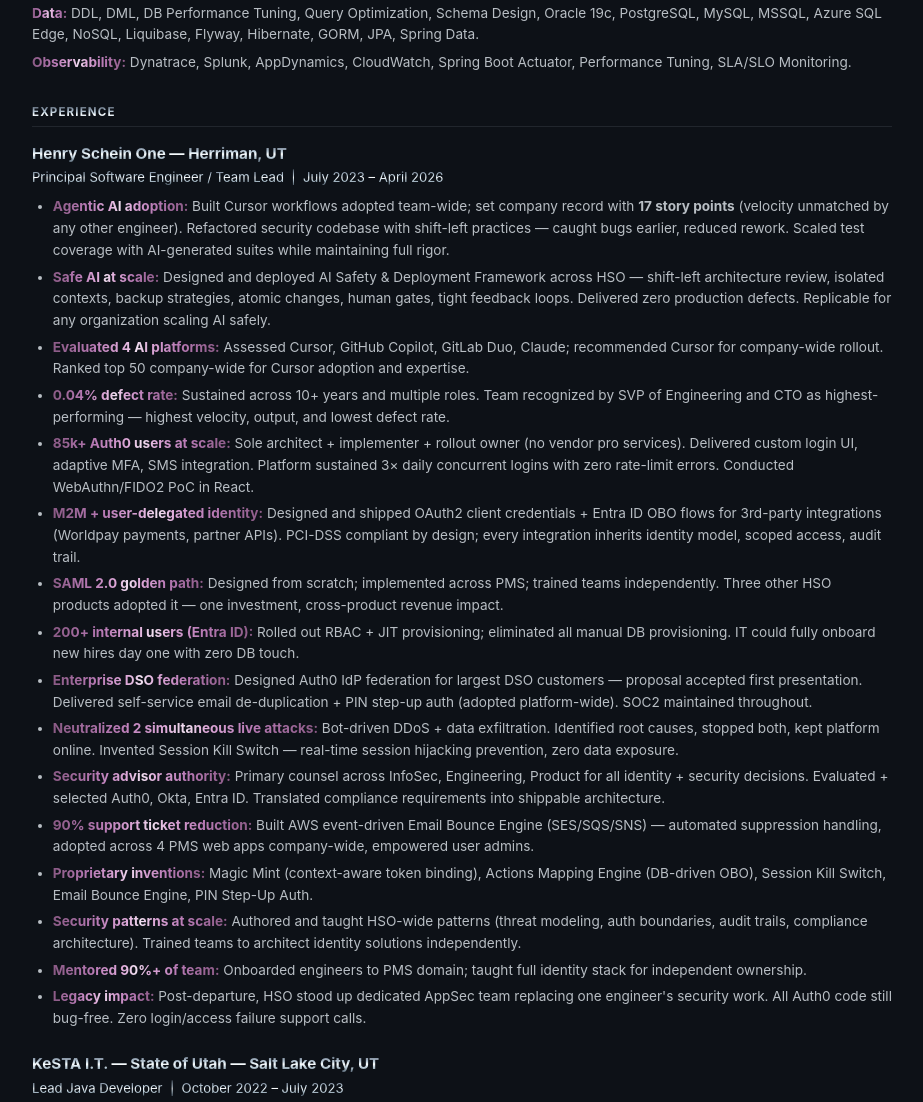
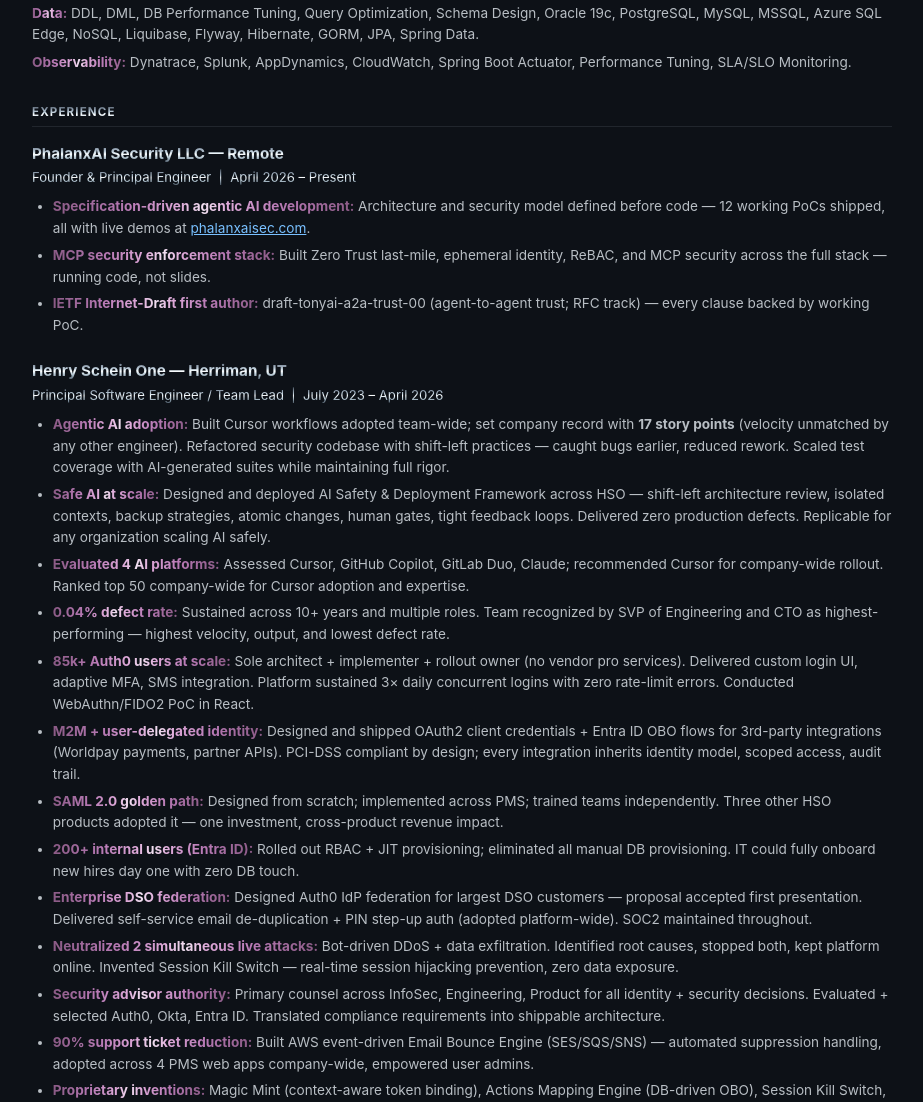
Before and after one commit to tonyt68/portfolio, a plain HTML site: page resume.html in a window 1280 px wide. Shown: the part 1137-2239 px from the top of the page, without its empty margins (178-1101 px from the left). Drawn offline with Linux system fonts and the light colour scheme.

Commit message:
Add PhalanxAI Security LLC Founder role to Experience section

```diff
--- a/resume.html
+++ b/resume.html
@@ -304,6 +304,16 @@
   <h2>Experience</h2>
 
   <div class="job">
+    <div class="job-company">PhalanxAI Security LLC — Remote</div>
+    <div class="job-title">Founder &amp; Principal Engineer &nbsp;|&nbsp; April 2026 – Present</div>
+    <ul>
+      <li><strong>Specification-driven agentic AI development:</strong> Architecture and security model defined before code — 12 working PoCs shipped, all with live demos at <a href="https://phalanxaisec.com" target="_blank" rel="noopener noreferrer">phalanxaisec.com</a>.</li>
+      <li><strong>MCP security enforcement stack:</strong> Built Zero Trust last-mile, ephemeral identity, ReBAC, and MCP security across the full stack — running code, not slides.</li>
+      <li><strong>IETF Internet-Draft first author:</strong> draft-tonyai-a2a-trust-00 (agent-to-agent trust; RFC track) — every clause backed by working PoC.</li>
+    </ul>
+  </div>
+
+  <div class="job">
     <div class="job-company">Henry Schein One — Herriman, UT</div>
     <div class="job-title">Principal Software Engineer / Team Lead &nbsp;|&nbsp; July 2023 – April 2026</div>
     <ul>
```
